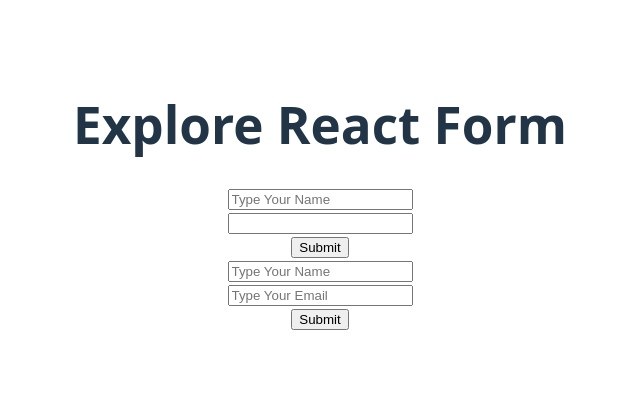
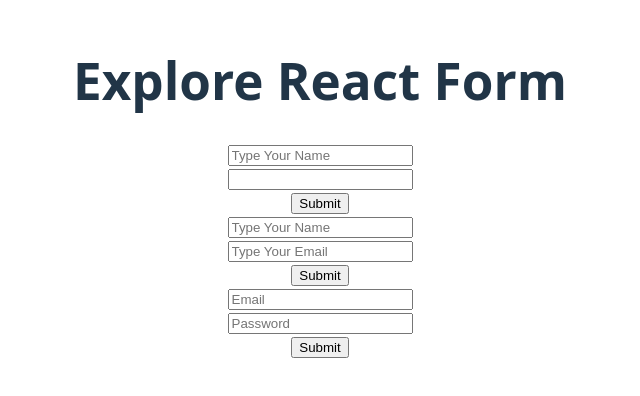
Before and after one commit to Rayhan-Rony/explore-react-form, a React (Vite) app: page / in a window 1280 px wide. Shown: the part 204-600 px from the top of the page, without its empty margins (320-960 px from the left). Built offline with nearby package versions, Linux system fonts and the light colour scheme.

Commit message:
explore controlled field with and onchange state to through error just in time

```diff
--- a/src/App.jsx
+++ b/src/App.jsx
@@ -1,4 +1,5 @@
 import "./App.css";
+import ControlledField from "./Components/ControlledField/ControlledField";
 import FormAction from "./Components/FormAction/FormAction";
 import SimpleForm from "./Components/SimpleForm/SimpleForm";
 
@@ -8,6 +9,7 @@ function App() {
       <h1>Explore React Form</h1>
       <SimpleForm></SimpleForm>
       <FormAction></FormAction>
+      <ControlledField></ControlledField>
     </>
   );
 }
--- a/src/Components/-----get-----form-data.js
+++ b/src/Components/-----get-----form-data.js
@@ -1,3 +1,6 @@
 // access form data
 // 1. e.target.inputFieldName.value
 // 2. formData.get("inputFieldName")
+// 3.controlled component one per each field useState onChange of the field.useful to dynamically handle error.
+// 3.handle all controlled field in a single state with object
+// const [FormData,setFormData]=useState({name:"",password:"",phone:""})
--- /dev/null
+++ b/src/Components/ControlledField/ControlledField.jsx
@@ -0,0 +1,38 @@
+import React, { useState } from "react";
+
+const ControlledField = () => {
+  const [password, setPassword] = useState("");
+  const [error, setError] = useState("");
+  const handleSubmit = (e) => {
+    e.preventDefault;
+  };
+  const handlePasswordOnchange = (e) => {
+    console.log(e.target.value);
+    setPassword(e.target.value);
+    if (password.length < 5) {
+      setError("At least 6 characters Needed");
+    } else {
+      setError("");
+    }
+  };
+  return (
+    <div>
+      <form onSubmit={handleSubmit}>
+        <input type="email" name="email" placeholder="Email" required />
+        <br />
+        <input
+          type="password"
+          name="password"
+          defaultValue={password}
+          onChange={handlePasswordOnchange}
+          placeholder="Password"
+        />
+        <br />
+        <input type="submit" value="Submit" />
+      </form>
+      <p style={{ color: "red" }}>{error}</p>
+    </div>
+  );
+};
+
+export default ControlledField;
--- a/src/Components/FormAction/FormAction.jsx
+++ b/src/Components/FormAction/FormAction.jsx
@@ -10,7 +10,7 @@ const FormAction = () => {
       <form action={handleFormAction}>
         <input type="text" name="name" placeholder="Type Your Name" />
         <br />
-        <input type="email" name="email" placeholder="Type Your Email" id="" />
+        <input type="email" name="email" placeholder="Type Your Email" />
         <br />
         <input type="submit" value="Submit" />
       </form>
--- a/src/Components/SimpleForm/SimpleForm.jsx
+++ b/src/Components/SimpleForm/SimpleForm.jsx
@@ -11,7 +11,7 @@ const SimpleForm = () => {
       <form onSubmit={handleSubmit}>
         <input type="text" name="name" placeholder="Type Your Name" />
         <br />
-        <input type="email" name="email" id="" />
+        <input type="email" name="email" />
         <br />
         <input type="submit" value="Submit" />
       </form>
```
